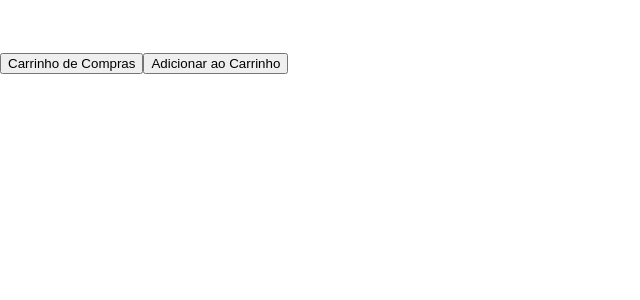
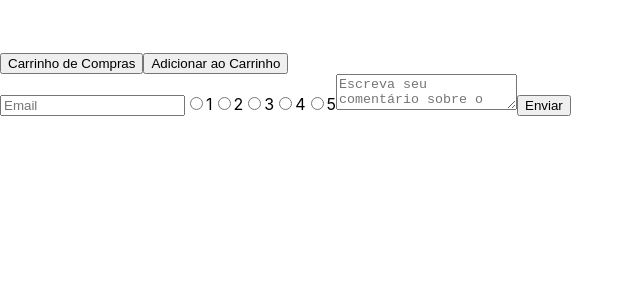
Before and after one commit to NMAResende/frontendOnlineStore, a React (Create React App) app: page /details/1 in a window 1280 px wide. Shown: the top 300 px of the page, without its empty margins (0-640 px from the left). Built offline with nearby package versions, Linux system fonts and the light colour scheme; no server answers.

Commit message:
Requisito 11 a concluir

```diff
--- a/src/pages/Details.js
+++ b/src/pages/Details.js
@@ -70,6 +70,64 @@ class Details extends React.Component {
           >
             Adicionar ao Carrinho
           </button>
+          <form>
+            <input type="email" placeholder="Email" data-testid="product-detail-email" />
+            <label htmlFor="1">
+              <input
+                type="radio"
+                name="radio"
+                id="1"
+                value="1"
+                data-testid="1-rating"
+              />
+              1
+            </label>
+            <label htmlFor="2">
+              <input
+                type="radio"
+                name="radio"
+                id="2"
+                value="2"
+                data-testid="2-rating"
+              />
+              2
+            </label>
+            <label htmlFor="3">
+              <input
+                type="radio"
+                name="radio"
+                id="3"
+                value="3"
+                data-testid="3-rating"
+              />
+              3
+            </label>
+            <label htmlFor="4">
+              <input
+                type="radio"
+                name="radio"
+                id="4"
+                value="4"
+                data-testid="4-rating"
+              />
+              4
+            </label>
+            <label htmlFor="5">
+              <input
+                type="radio"
+                name="radio"
+                id="5"
+                value="5"
+                data-testid="5-rating"
+              />
+              5
+            </label>
+            <textarea
+              data-testid="product-detail-evaluation"
+              placeholder="Escreva seu comentário sobre o produto"
+            />
+            <button type="submit" data-testid="submit-review-btn"> Enviar</button>
+          </form>
         </div>
       );
     }
```
